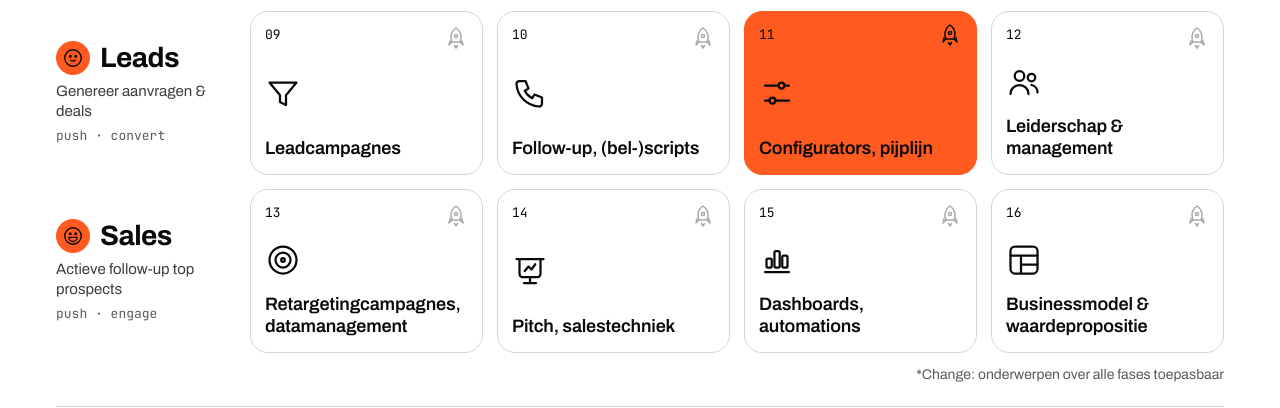
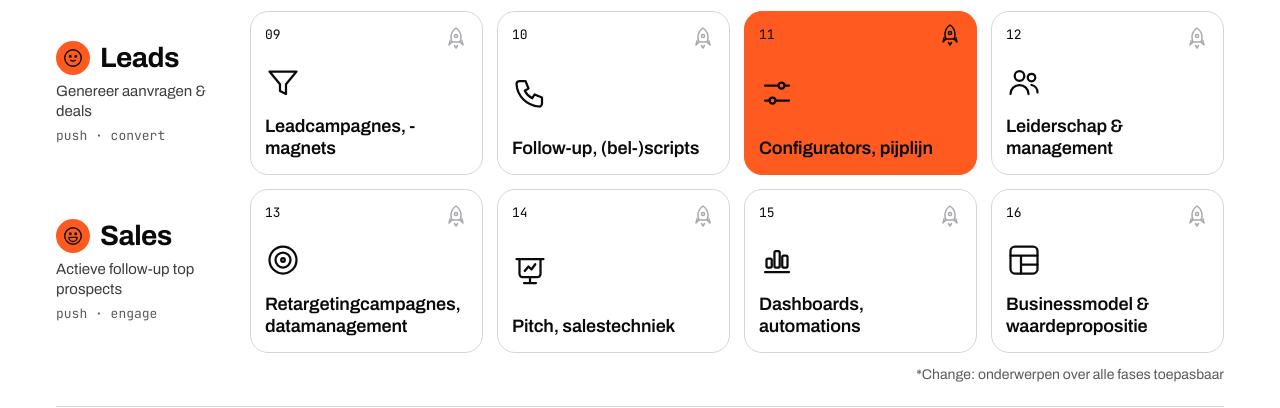
Before and after one commit to ditkdekrijger/Just-lead-, a plain HTML site: page powermarketing/index.html in a window 1280 px wide. Shown: the part 788-1196 px from the top of the page. Drawn offline with Linux system fonts and the light colour scheme.

Commit message:
09: Leadcampagnes, -magnets
Co-Authored-By: Claude Opus 5.5 <noreply@anthropic.com>
Claude-Session: https://claude.ai/code/session_011wZf7dEp8UdHsG26bB4Q2Y

```diff
--- a/powermarketing/index.html
+++ b/powermarketing/index.html
@@ -258,7 +258,7 @@ const PHASES = [
 const CELLS = [
   [['Displaycampagnes, SEO', 'eye'], ['Direct mail, events', 'mail'], ['Sites, platforms', 'browser'], ['Merk- & productpositionering', 'compass']],
   [['Klikcampagnes, UI/UX', 'cursor'], ['Salespitch, lead-inzichten', 'chat'], ['Landingspages, CRO', 'bag'], ['Processen & structuur', 'org']],
-  [['Leadcampagnes', 'funnel'], ['Follow-up, (bel-)scripts', 'phone'], ['Configurators, pijplijn', 'sliders'], ['Leiderschap & management', 'people']],
+  [['Leadcampagnes, -magnets', 'funnel'], ['Follow-up, (bel-)scripts', 'phone'], ['Configurators, pijplijn', 'sliders'], ['Leiderschap & management', 'people']],
   [['Retargetingcampagnes, datamanagement', 'target'], ['Pitch, salestechniek', 'board'], ['Dashboards, automations', 'bars'], ['Businessmodel & waardepropositie', 'canvas']],
 ];
 
```
